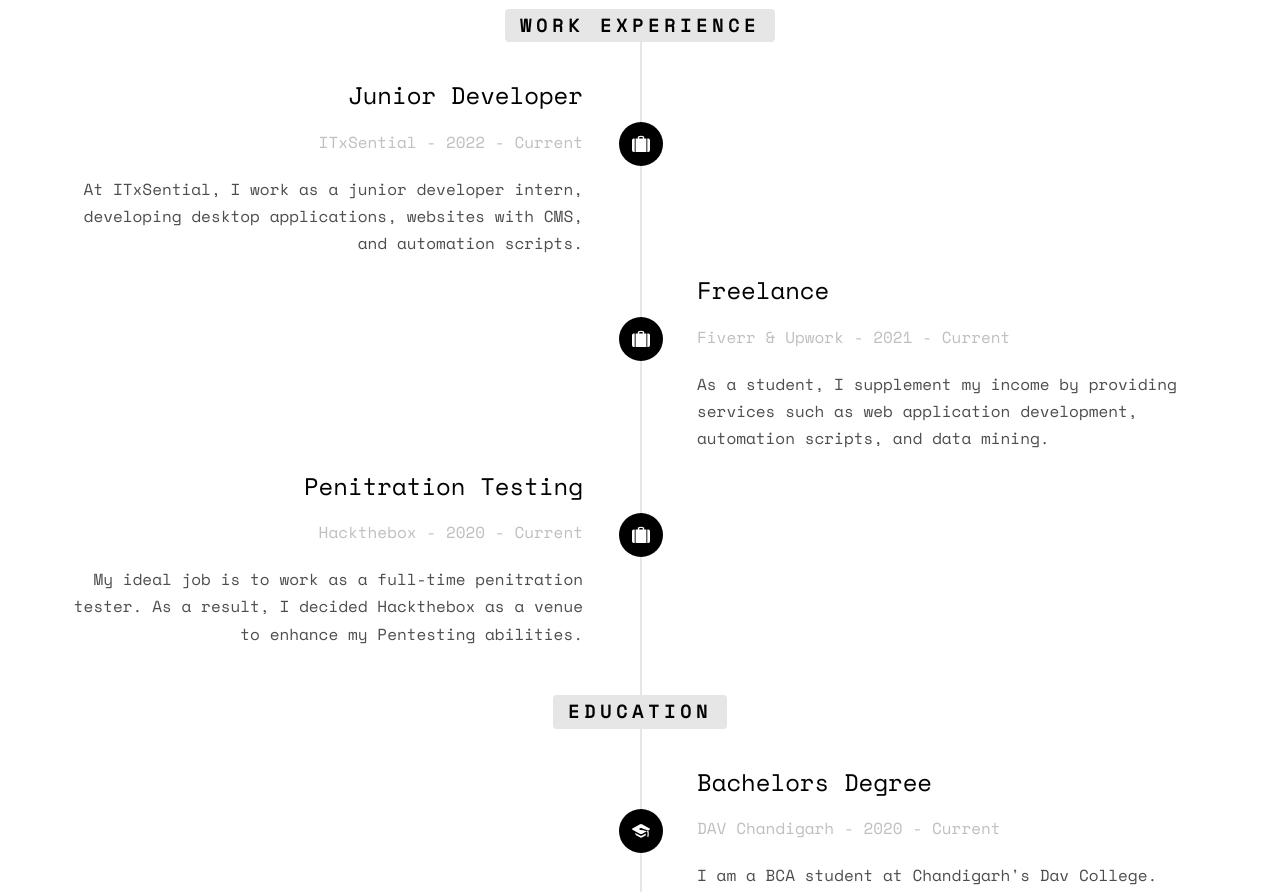
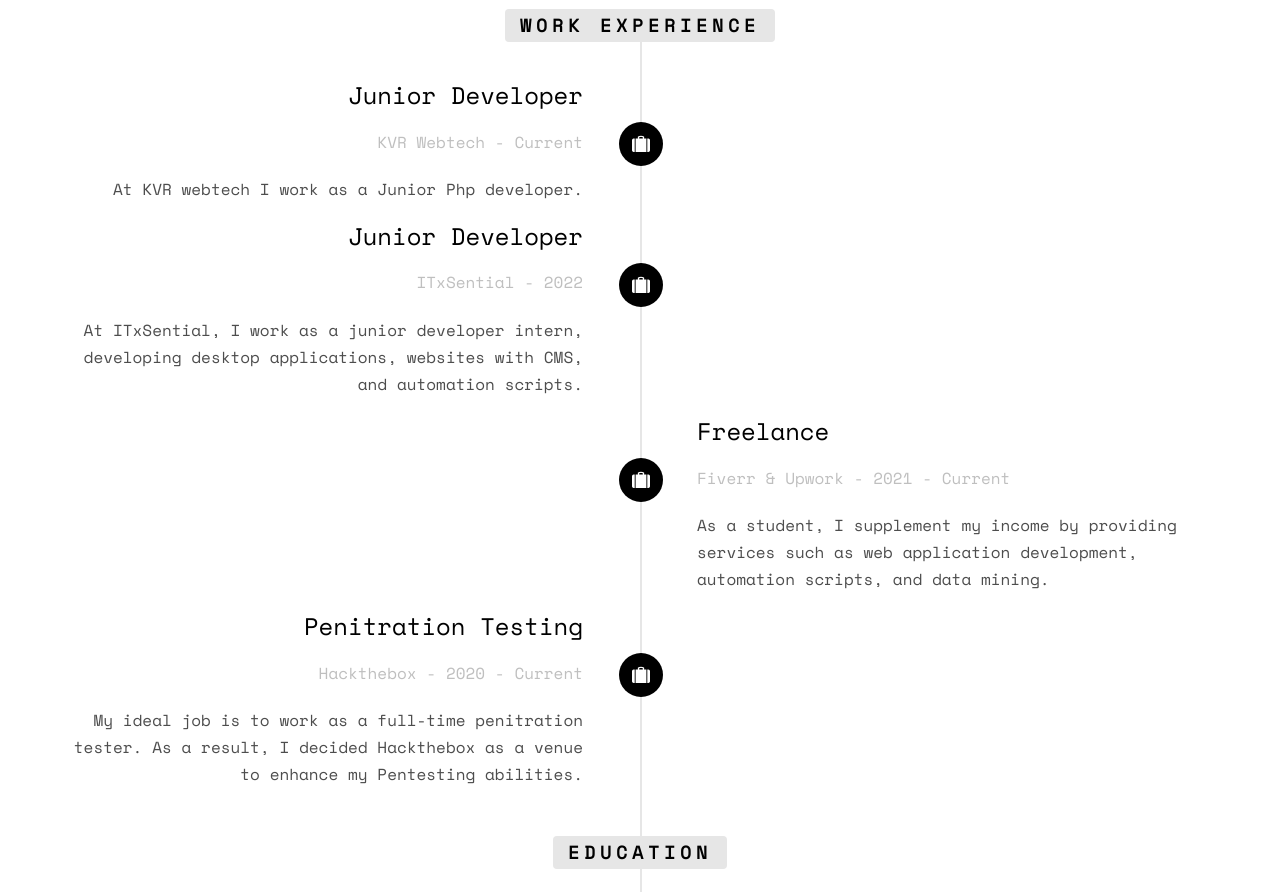
Before and after one commit to c4llous/c4llous.github.io, a plain HTML site: page index.html in a window 1280 px wide. Shown: the part 1840-2732 px from the top of the page. Drawn offline with nearby package versions, Linux system fonts and the light colour scheme; some packages are replaced by stand-ins of ours; no server answers; files whose address does not match are found by name.

Commit message:
Update index.html

```diff
--- a/index.html
+++ b/index.html
@@ -129,7 +129,19 @@
 							<div class="timeline-panel">
 								<div class="timeline-heading">
 									<h3 class="timeline-title">Junior Developer</h3>
-									<span class="company">ITxSential - 2022 - Current</span>
+									<span class="company">KVR Webtech - Current</span>
+								</div>
+								<div class="timeline-body">
+									<p>At KVR webtech I work as a Junior Php developer. </p>
+								</div>
+							</div>
+						</li>
+						<li class="animate-box timeline-unverted">
+							<div class="timeline-badge"><i class="icon-suitcase"></i></div>
+							<div class="timeline-panel">
+								<div class="timeline-heading">
+									<h3 class="timeline-title">Junior Developer</h3>
+									<span class="company">ITxSential - 2022</span>
 								</div>
 								<div class="timeline-body">
 									<p>At ITxSential, I work as a junior developer intern, developing desktop applications, websites with CMS, and automation scripts.</p>
```
